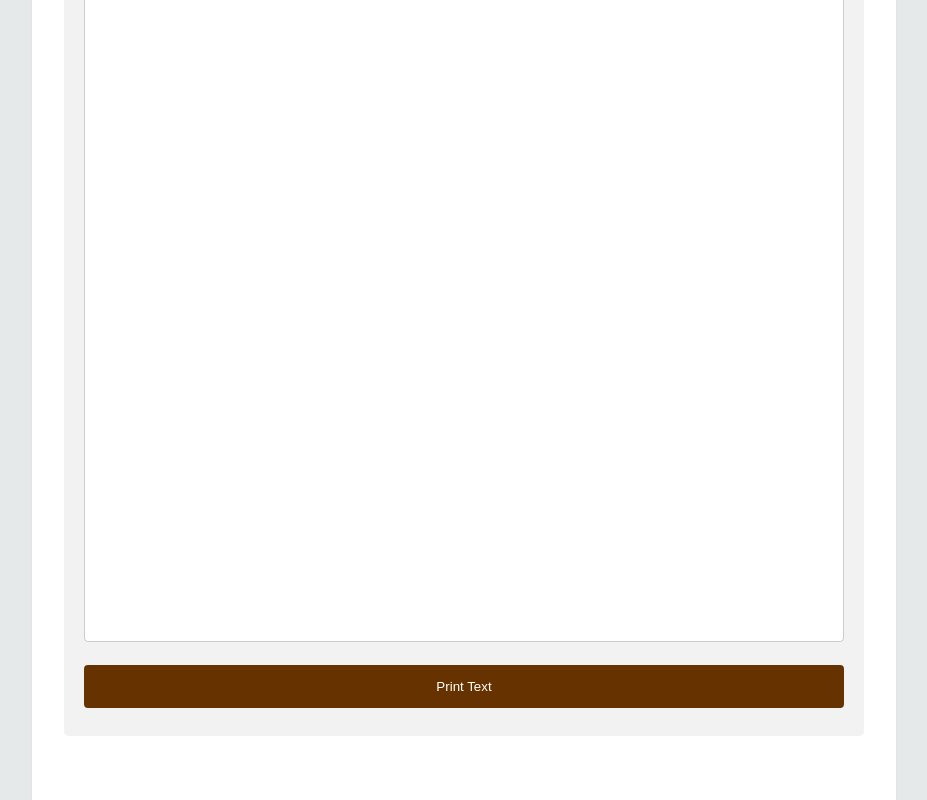
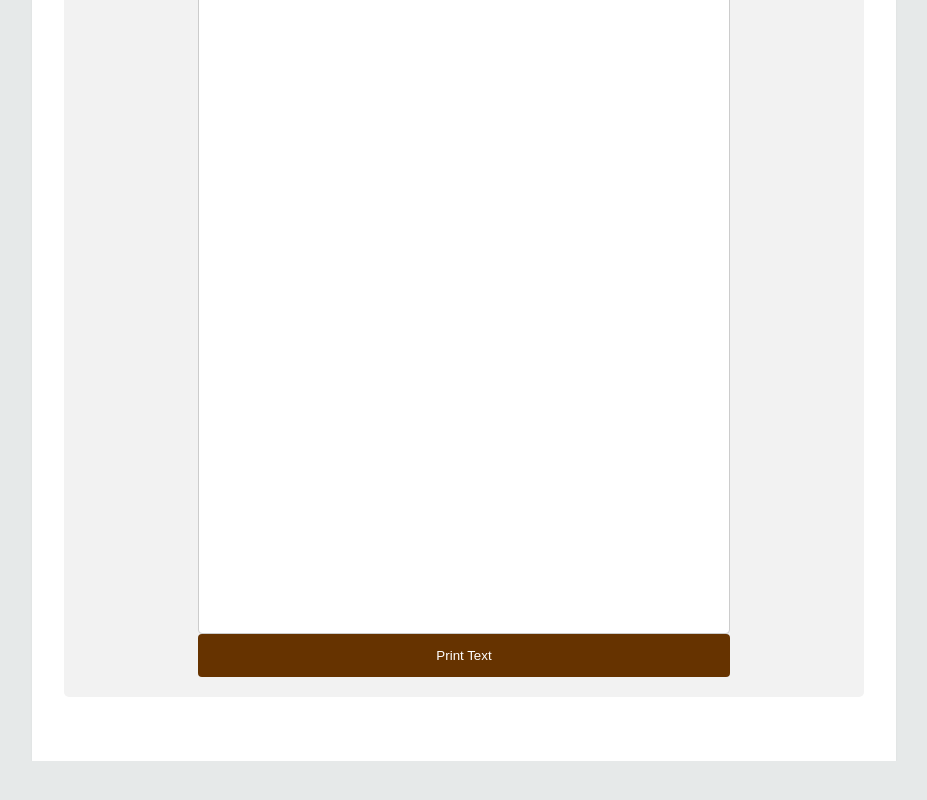
Before and after one commit to gizmoTest/gizmoTest.github.io, a plain HTML site: page index.html in a window 1280 px wide. Shown: the part 477-1277 px from the top of the page, without its empty margins (176-1103 px from the left). After the commit the page ends 1238 px from the top, so only its background shows below. Drawn offline with Linux system fonts and the light colour scheme.

Commit message:
paperWidth_1

```diff
--- a/main.css
+++ b/main.css
@@ -16,12 +16,14 @@ body {
 textarea[type=text],
 select {
     outline: none;
-    width: 100%;
+    width: 70%;
     height: 1000px;
     padding: 12px 20px;
-    margin: 8px 0;
+/*    margin: 8px 0;*/
+    margin-left: auto;
+    margin-right: auto;
 
-    display: inline-block;
+    display: block;
     border: 1px solid #ccc;
     border-radius: 4px;
     box-sizing: border-box;
@@ -32,11 +34,13 @@ select {
 }
 
 input[type=submit] {
-    width: 100%;
+    width: 70%;
     background-color: #663300;
     color: white;
     padding: 14px 20px;
-    margin: 8px 0;
+    display: block;
+    margin-left: auto;
+    margin-right: auto;
     border: none;
     border-radius: 4px;
     cursor: pointer;
```
